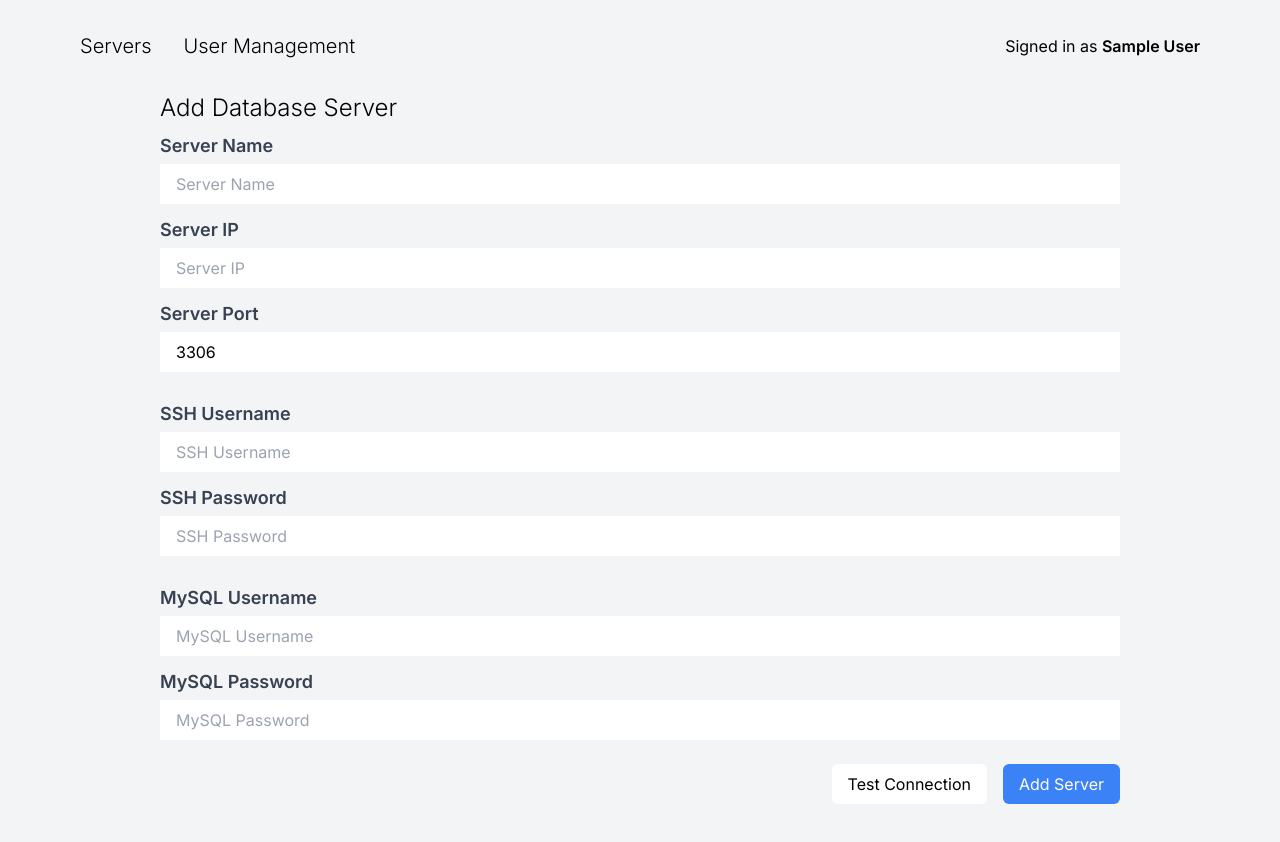
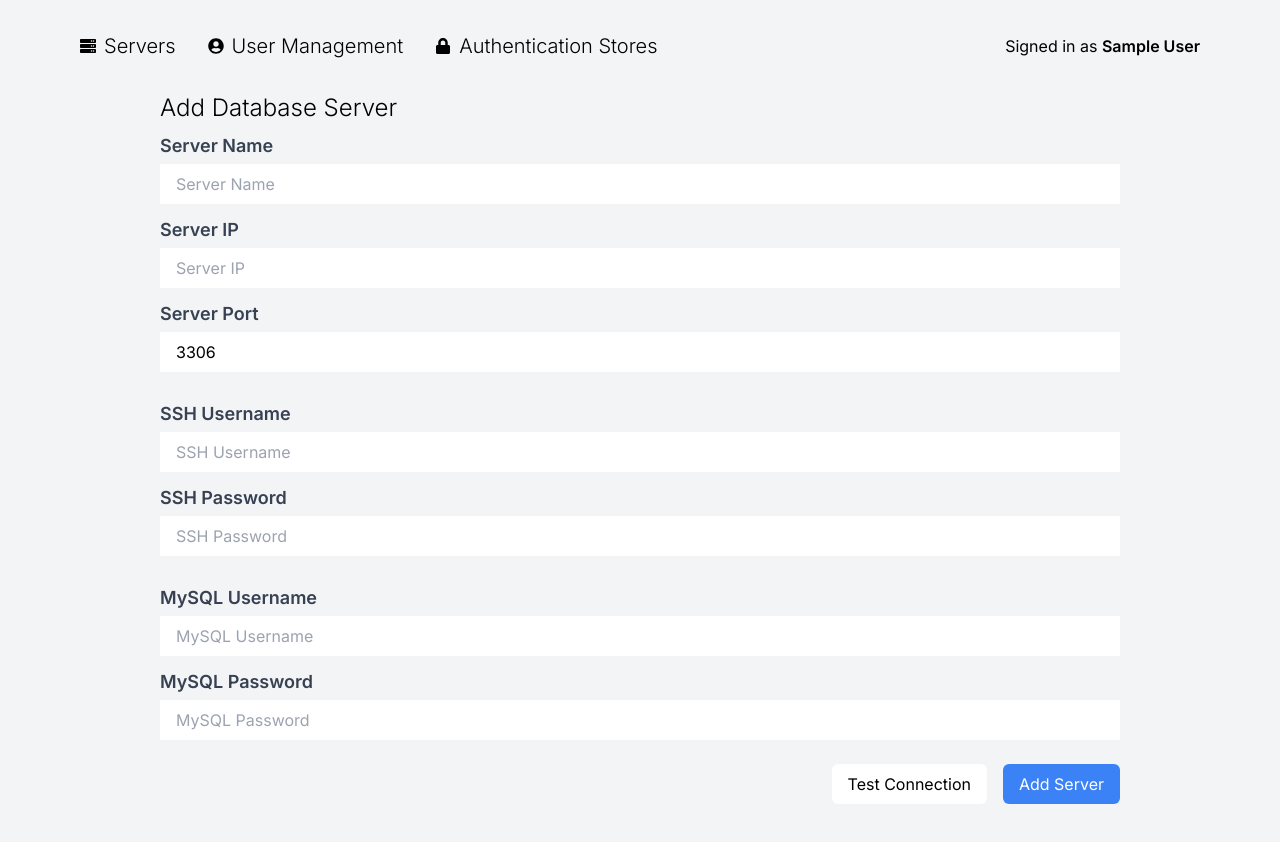
Before and after one commit to OneAndOnlyFinbar/db-backup-tool, a Next.js app: page /server/add in a window 1280 px wide. Shown: the top 842 px of the page. Built offline with nearby package versions, Linux system fonts and the light colour scheme; no server answers; sample sign-in values are in the browser's storage.

Commit message:
update navbar

```diff
--- a/components/Navigation.js
+++ b/components/Navigation.js
@@ -1,6 +1,6 @@
 import { useSession } from 'next-auth/react';
 import { useState, useEffect } from 'react';
-import { FaBars } from 'react-icons/fa';
+import { FaBars, FaServer, FaUserCircle, FaLock } from 'react-icons/fa';
 import Link from 'next/link';
 
 export default function Navigation(props) {
@@ -17,8 +17,18 @@ export default function Navigation(props) {
     width > 768 ? (
       <div className="flex flex-row items-center justify-between p-4 pt-8 mx-16 mb-4">
         <div className="flex flex-row items-center gap-x-8">
-          <Link href="/" className="text-xl cursor-pointer font-light duration-100 hover:scale-[101%]">Servers</Link>
-          <p className="text-xl cursor-pointer font-light duration-100 hover:scale-[101%]">User Management</p>
+          <div className="flex flex-row gap-x-2 items-center hover:scale-[101%]">
+            <FaServer/>
+            <Link href="/" className="text-xl cursor-pointer font-light duration-100">Servers</Link>
+          </div>
+          <div className="flex flex-row gap-x-2 items-center hover:scale-[101%]">
+            <FaUserCircle/>
+            <p className="text-xl cursor-pointer font-light duration-100">User Management</p>
+          </div>
+          <div className="flex flex-row gap-x-2 items-center hover:scale-[101%]">
+            <FaLock/>
+            <p className="text-xl cursor-pointer font-light duration-100">Authentication Stores</p>
+          </div>
         </div>
         {session && <p>Signed in as <span className="font-semibold">{session.user.name}</span></p>}
       </div>
@@ -29,9 +39,19 @@ export default function Navigation(props) {
           {session && <p>Signed in as <span className="font-semibold">{session.user.name}</span></p>}
         </div>
         {open && (
-          <div className="flex flex-col justify-center w-screen px-4 mb-4">
-            <Link href="/" className="text-xl cursor-pointer font-light duration-100 hover:scale-[101%]">Servers</Link>
-            <p className="text-xl cursor-pointer font-light duration-100 hover:scale-[101%]">User Management</p>
+          <div className="flex flex-col justify-center w-screen px-4 mb-4 gap-y-4">
+            <div className="flex flex-row gap-x-2 items-center hover:scale-[101%]">
+              <FaServer/>
+              <Link href="/" className="text-xl cursor-pointer font-light duration-100">Servers</Link>
+            </div>
+            <div className="flex flex-row gap-x-2 items-center hover:scale-[101%]">
+              <FaUserCircle/>
+              <p className="text-xl cursor-pointer font-light duration-100">User Management</p>
+            </div>
+            <div className="flex flex-row gap-x-2 items-center hover:scale-[101%]">
+              <FaLock/>
+              <p className="text-xl cursor-pointer font-light duration-100">Authentication Stores</p>
+            </div>
           </div>
         )}
       </div>
```
